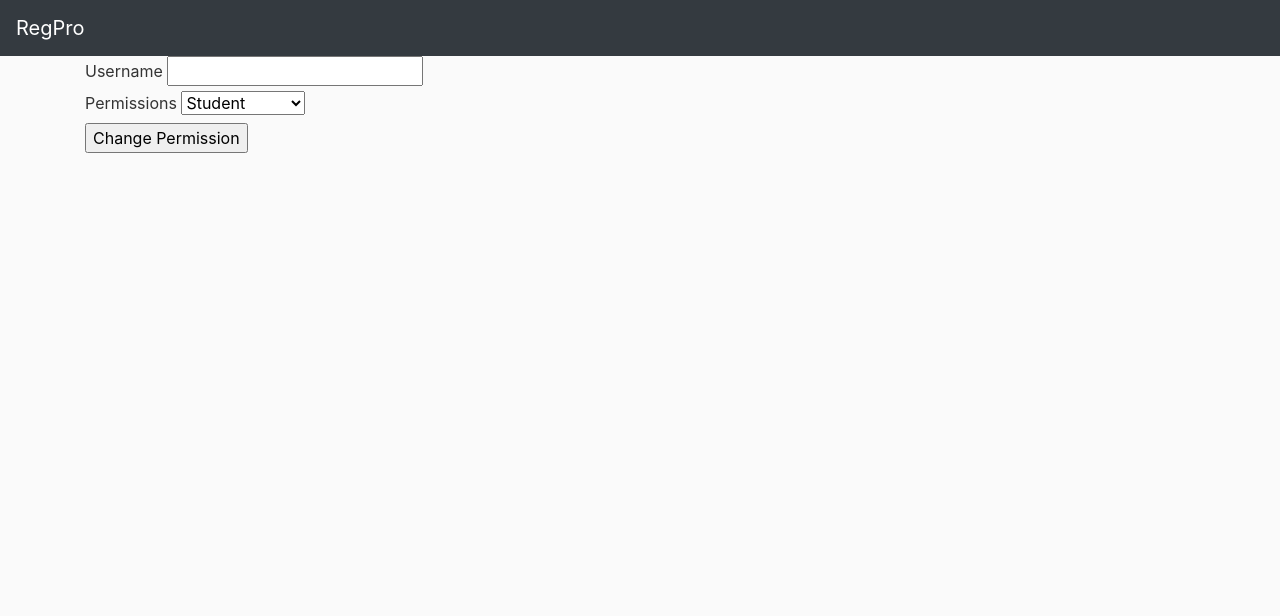
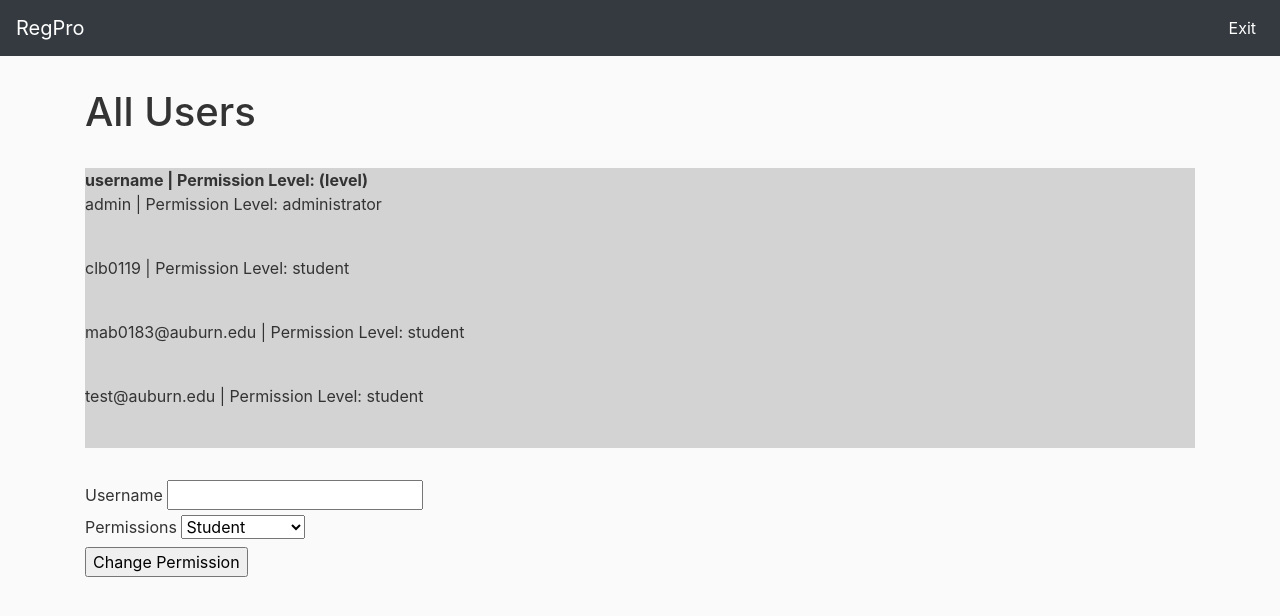
Before and after one commit to RBGPanda/RegPro, a Flask app: page /changePermissions in a window 1280 px wide. Shown: the top 616 px of the page. Run offline with Flask 2, Linux system fonts and the light colour scheme; data comes from the database, SQL or seed files in the repository; both versions use the stored data as it was after the commit; some libraries are stand-ins or nearby versions.

Commit message:
UI changes

```diff
--- a/regpro/routes.py
+++ b/regpro/routes.py
@@ -12,13 +12,14 @@ def home():
 
 @app.route('/changePermissions', methods=['GET', 'POST'])
 def changePermissions():
+    users = User.query.all()
     form = ChangePermissions()
     if form.validate_on_submit():
         user = User.query.filter_by(username=form.username.data).first()
         user.permissions = form.permissions.data
         db.session.commit()
         return redirect(url_for('administrator'))
-    return render_template('changePermissions.html', page='change-permissions', form=form)
+    return render_template('changePermissions.html', page='change-permissions', form=form, users=users)
 
 @app.route('/signup', methods=['GET', 'POST'])
 def signup():
--- a/regpro/templates/changePermissions.html
+++ b/regpro/templates/changePermissions.html
@@ -1,6 +1,20 @@
 {% extends "template.html" %}
 
+{% block nav %}
+<li class="nav-item active">
+    <a class="nav-link" href="{{ url_for('administrator') }}">Exit<span class="sr-only">(current)</span></a>
+</li>
+{% endblock nav %}
+
 {% block content %}
+
+    <h1 style="margin-top: 2rem; margin-bottom: 2rem">All Users</h1>
+    <div style="overflow: scroll; background-color: lightgray; margin-bottom:2rem;">
+        <strong>username | Permission Level: (level)</strong>
+        {% for user in users %}
+            <p>{{ user.username }} | Permission Level: {{ user.permissions }}</p><br>
+        {% endfor %}
+    </div>
 
     <div>
         <form method="POST" action="" autocomplete="off">
--- a/regpro/templates/signup.html
+++ b/regpro/templates/signup.html
@@ -1,4 +1,10 @@
 {% extends "template.html" %}
+
+{% block nav %}
+<li class="nav-item active">
+    <a class="nav-link" href="{{ url_for('administrator') }}">Exit<span class="sr-only">(current)</span></a>
+</li>
+{% endblock nav %}
 
 {% block content %}
 
```
Also changed, not shown: regpro/forms.py (line endings or trailing spaces), regpro/site.db.
